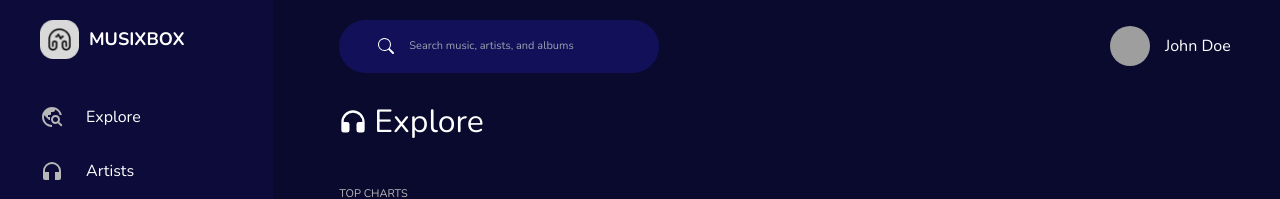
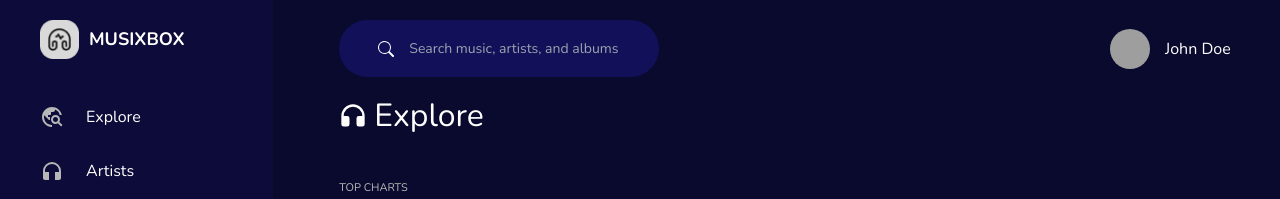
Before and after one commit to Yubraj-Karki/music-app, a React (Vite) app in the folder vite-project/: page / in a window 1280 px wide. Shown: the top 199 px of the page. Built offline with nearby package versions, Linux system fonts and the light colour scheme; grey boxes are pictures that could not be loaded; a web font is replaced by a local one.

Commit message:
clean up

```diff
--- a/vite-project/src/App.css
+++ b/vite-project/src/App.css
@@ -59,7 +59,7 @@ li {
 .artist-card-img {
   border-radius: 8px;
   overflow: hidden;
-  height: 153px;
+  height: 140px;
 }
 
 .artist-card-img img {
--- a/vite-project/src/components/PageTitle.jsx
+++ b/vite-project/src/components/PageTitle.jsx
@@ -1,9 +1,8 @@
 import React from "react";
-import { RiHeadphoneFill } from "react-icons/ri";
 
 const PageTitle = ({ title, icon: Icon }) => {
   return (
-    <div className="flex items-center mt-[25px] text-[32px]">
+    <div className="flex items-center mt-[15px] text-[32px]">
       <Icon className="mr-[7px] text-[28px]" />
       <h3>{title}</h3>
     </div>
--- a/vite-project/src/components/Searchbar.jsx
+++ b/vite-project/src/components/Searchbar.jsx
@@ -5,7 +5,7 @@ const Searchbar = () => {
   return (
     <div className="flex items-center">
       <input
-        className="rounded-full text-[11px] bg-[#121059] outline-0 p-[18px] pl-[70px] w-[25vw]"
+        className="rounded-full text-[14px] bg-[#121059] outline-0 p-[18px] pl-[70px] w-[25vw]"
         type="text"
         placeholder="Search music, artists, and albums"
       ></input>
--- a/vite-project/src/pages/Explore.jsx
+++ b/vite-project/src/pages/Explore.jsx
@@ -15,7 +15,7 @@ const Explore = () => {
   // const { topTracks } = useContext(SpotifyContext);
   return (
     <div>
-      <header>
+      <header className="">
         <div className="flex items-center justify-between">
           <Searchbar />
           <User
```
